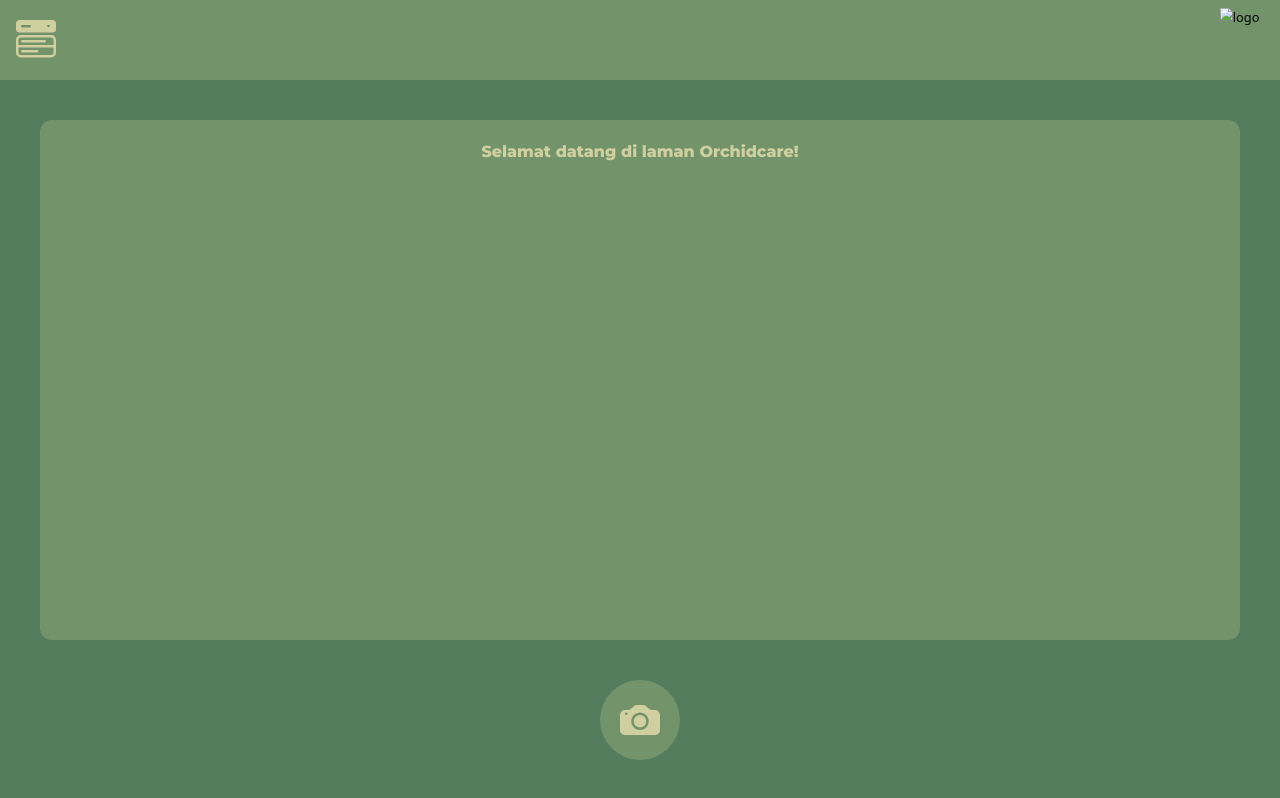
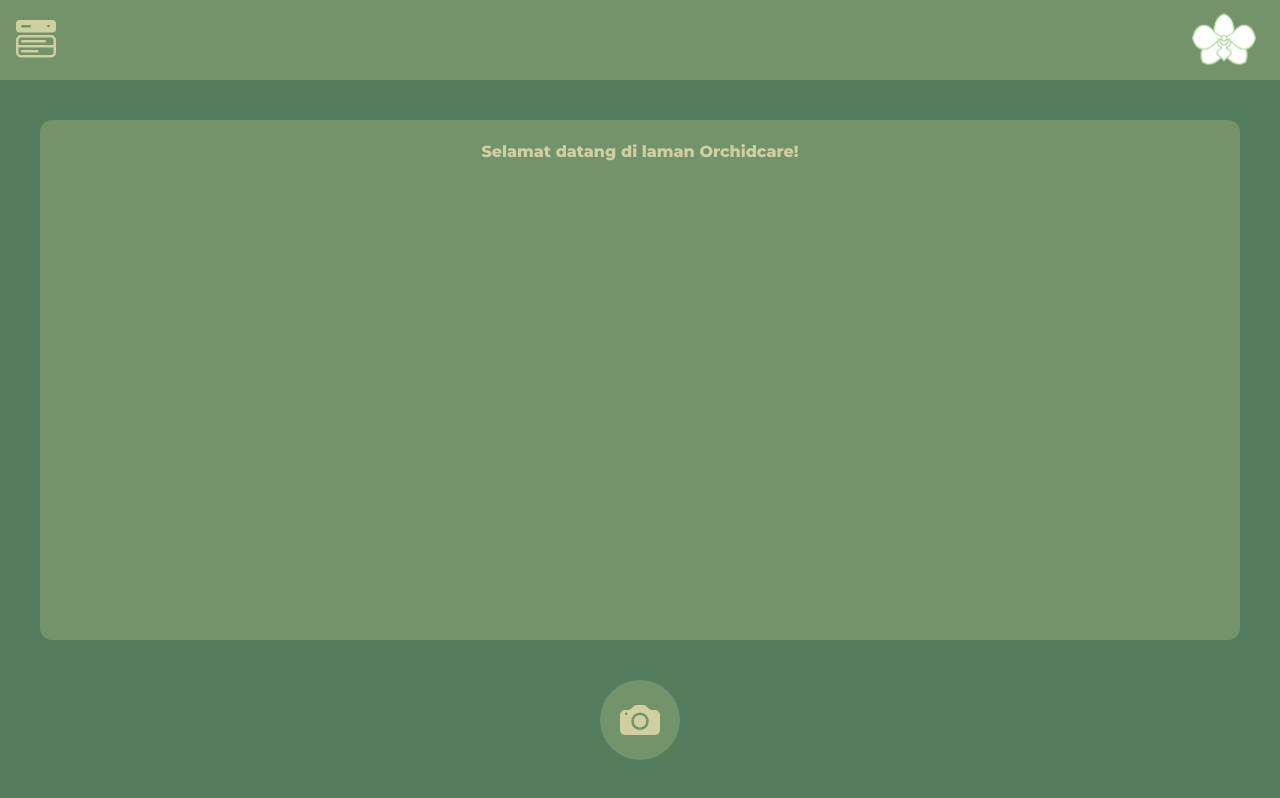
Before and after one commit to polyxia-nthrwng/Orchidcare, a plain HTML site: page index.html in a window 1280 px wide. Drawn offline with nearby package versions, Linux system fonts and the light colour scheme; the site is published under a folder, as on GitHub Pages, so addresses that start at the root find nothing.

Commit message:
Update index.html

```diff
--- a/index.html
+++ b/index.html
@@ -10,7 +10,7 @@
         <svg xmlns="http://www.w3.org/2000/svg" width="5vh" height="10vh" fill="#d0cf9f" class="mx-[2vh] bi bi-menu-button-wide-fill hover:cursor-pointer" viewBox="0 0 16 16">
   <path d="M1.5 0A1.5 1.5 0 0 0 0 1.5v2A1.5 1.5 0 0 0 1.5 5h13A1.5 1.5 0 0 0 16 3.5v-2A1.5 1.5 0 0 0 14.5 0zm1 2h3a.5.5 0 0 1 0 1h-3a.5.5 0 0 1 0-1m9.927.427A.25.25 0 0 1 12.604 2h.792a.25.25 0 0 1 .177.427l-.396.396a.25.25 0 0 1-.354 0zM0 8a2 2 0 0 1 2-2h12a2 2 0 0 1 2 2v5a2 2 0 0 1-2 2H2a2 2 0 0 1-2-2zm1 3v2a1 1 0 0 0 1 1h12a1 1 0 0 0 1-1v-2zm14-1V8a1 1 0 0 0-1-1H2a1 1 0 0 0-1 1v2zM2 8.5a.5.5 0 0 1 .5-.5h9a.5.5 0 0 1 0 1h-9a.5.5 0 0 1-.5-.5m0 4a.5.5 0 0 1 .5-.5h6a.5.5 0 0 1 0 1h-6a.5.5 0 0 1-.5-.5"/>
 </svg>
-    <img src="/assets/Orchidcare Logo.png" alt="logo" class="h-[10vh] right-0 top-0 absolute mx-[2vh] scale-80">
+    <img src="./assets/Orchidcare Logo.png" alt="logo" class="h-[10vh] right-0 top-0 absolute mx-[2vh] scale-80">
     </div>
     <div alt="content" class="h-[65vh] flex justify-center m-10 text-center bg-[#73946b] rounded-xl">
         <h1 class="font-[montserrat] font-[800] text-[#d0cf9f] mt-5 mx-5">Selamat datang di laman Orchidcare!</h1>
```
